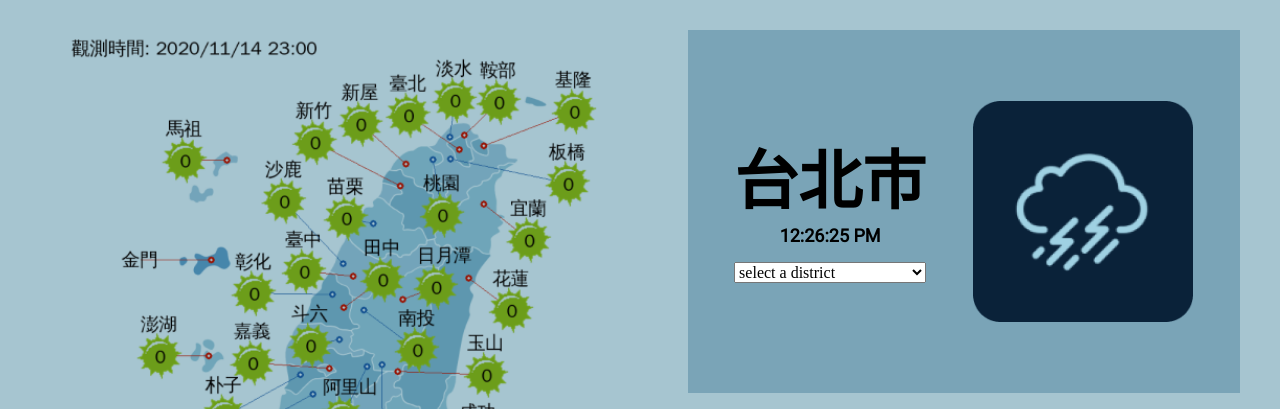
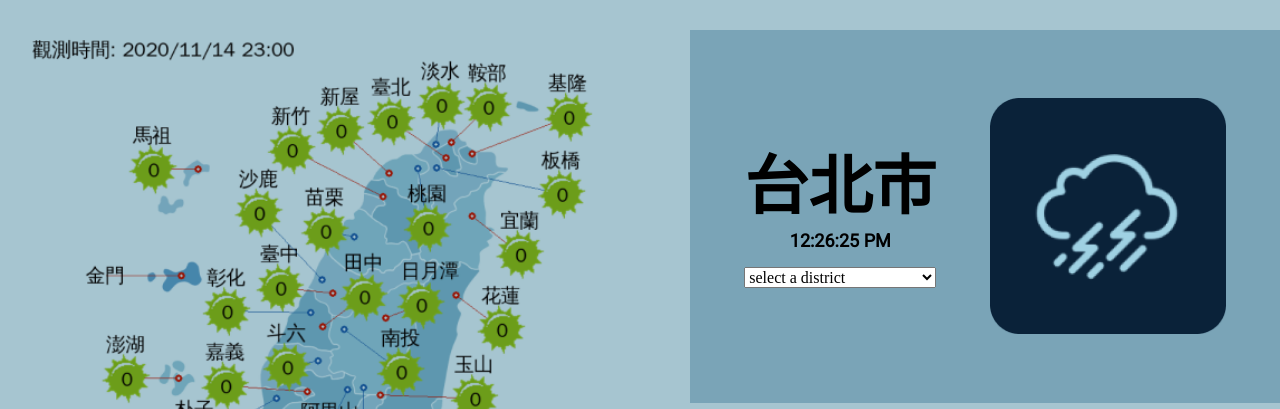
Before and after one commit to decadent-cuB3r/weatherline, a plain HTML site: page index.html in a window 1280 px wide. Shown: the part 159-568 px from the top of the page. Drawn offline with Linux system fonts and the light colour scheme.

Commit message:
lg 1280px

```diff
--- a/css/style.css
+++ b/css/style.css
@@ -30,7 +30,7 @@ a {
 /* the .setwidth class sets the container of main components */
 
 .set_width {
-    width: 93.7%;
+    width: 1280px;
     margin: auto;
 }
 
```
Also changed, not shown: 1 other file.
